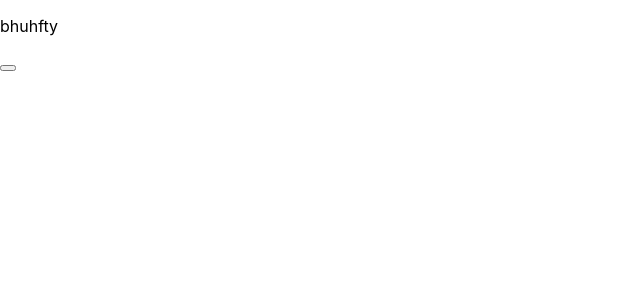
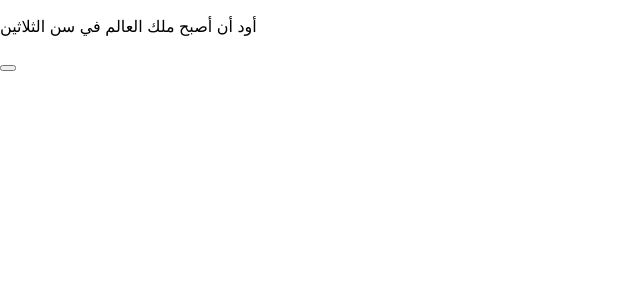
Before and after one commit to Remiphilius/loginfb, a React (Create React App) app: page / in a window 1280 px wide. Shown: the top 300 px of the page, without its empty margins (0-640 px from the left). Built offline with nearby package versions, Linux system fonts and the light colour scheme.

Commit message:
on enleve le async de ses morts

```diff
--- a/src/App.js
+++ b/src/App.js
@@ -6,9 +6,9 @@ function App() {
   const [isLoggedin, setIsLoggedin] = useState(false);
   const [blaz, setBlaz] = useState("");
 
-  const onLoginClick = async () => {
+  const onLoginClick = () => {
     console.log("On a clické sur le bail");
-    await window.FB.login(function (response) {
+    window.FB.login(function (response) {
       if (response.authResponse) {
         console.log('Welcome!  Fetching your information.... ');
         console.log(response);
@@ -40,14 +40,14 @@ function App() {
       var js, fjs = d.getElementsByTagName(s)[0];
       if (d.getElementById(id)) { return; }
       js = d.createElement(s); js.id = id;
-      js.src = "https://connect.facebook.net/fr_FR/sdk.js";
+      js.src = "https://connect.facebook.net/ar_AR/sdk.js";
       fjs.parentNode.insertBefore(js, fjs);
     }(document, 'script', 'facebook-jssdk'));
   }, []);
 
   return (
     <div>
-      <p>bhuhfty</p>
+      <p>أود أن أصبح ملك العالم في سن الثلاثين</p>
       {isLoggedin
         ? <p>{`Bonjour ${blaz} !`}</p>
         : <button class="fb-login-button" data-width="300" data-size="large" data-button-type="login_with"
```
